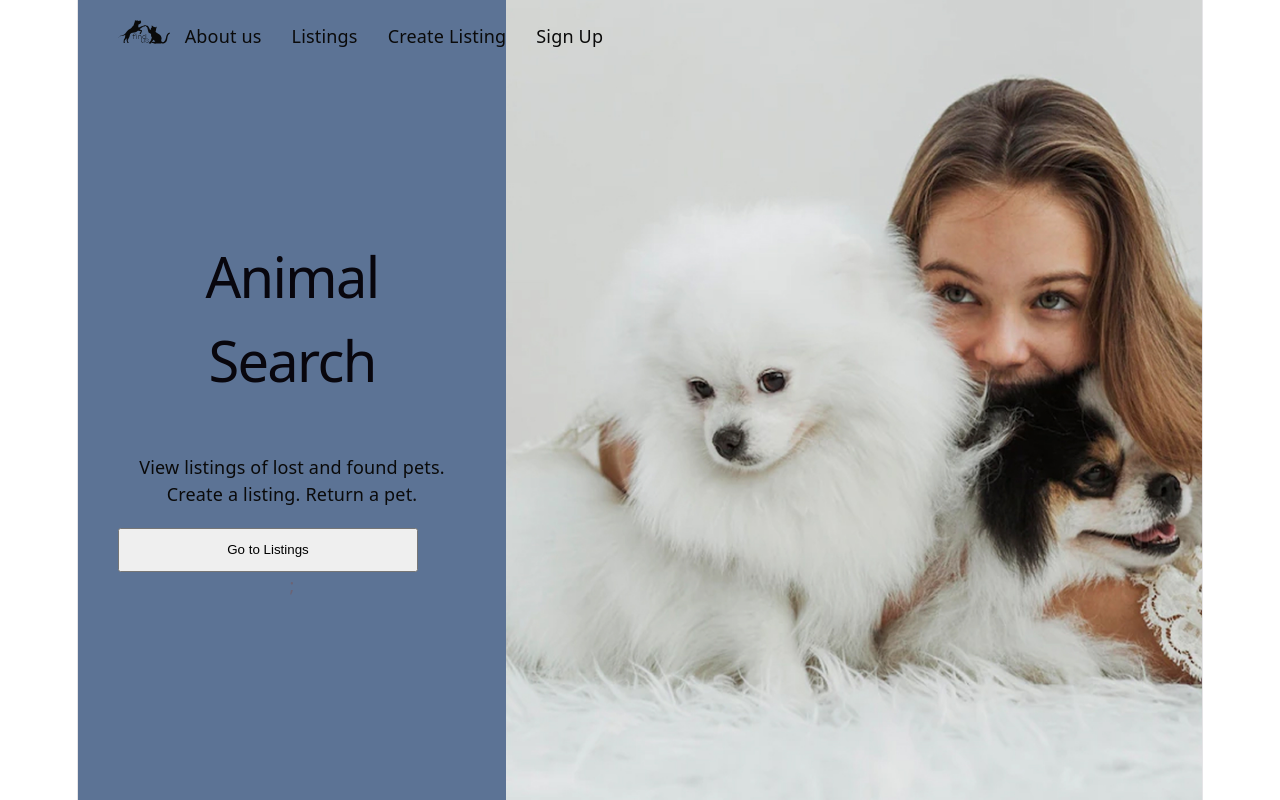
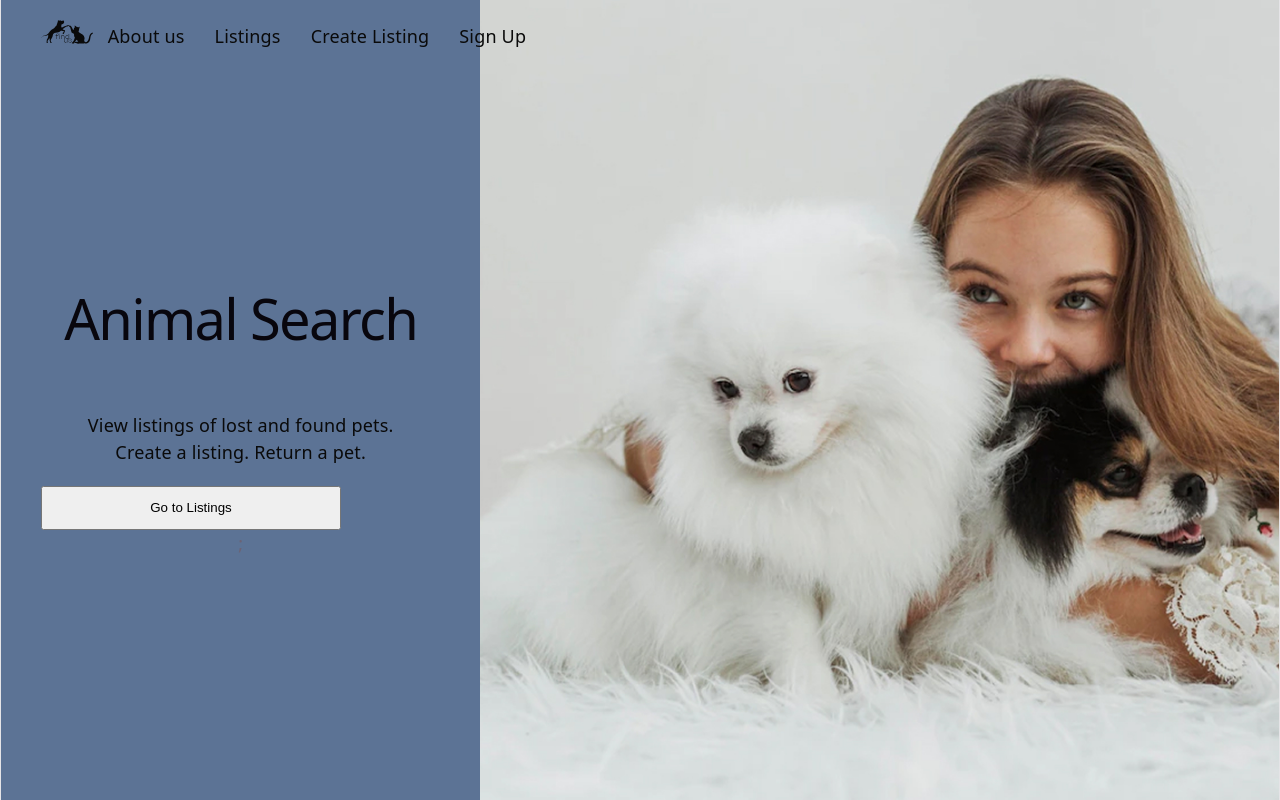
Before and after one commit to liblili/MyReactPetApp, a React (Vite) app: page / in a window 1280 px wide. Shown: the top 800 px of the page. Built offline with nearby package versions, Linux system fonts and the light colour scheme.

Commit message:
footer botom

```diff
--- a/src/App.css
+++ b/src/App.css
@@ -3,6 +3,10 @@
   --secondary: #D9E3F4;
   --black: #0A0A0A;
   --white: #FDFCFC;
+}
+
+#root {
+  min-height: 100vh;
 }
 a {
   text-decoration: none;
@@ -13,3 +17,24 @@
 
     height: 50px;
 }
+
+html, body, #root {
+  height: 100%;
+  margin: 0;
+   min-height: 100%;
+}
+
+.page {
+  min-height: 100vh;
+  display: flex;
+  flex-direction: column;
+}
+
+.content {
+  flex: 1;
+}
+
+footer {
+  margin-top: auto;
+
+}
--- a/src/App.tsx
+++ b/src/App.tsx
@@ -15,18 +15,19 @@
 function App() {
   return (
     <BrowserRouter>
+      <div className="page">
         <Menu />
-
+        <main className="content">
           <Routes>
-
             <Route path="/" element={<Home />} />
             <Route path="/about" element={<About />} />
             <Route path="/contacts" element={<Contacts />} />
             <Route path="/pet/:id" element={<PetDetails />} />
             <Route path="/listing" element={<Listing />} />
           </Routes>
-
+        </main>
         <Footer />
+      </div>
     </BrowserRouter>
   );
 
--- a/src/index.css
+++ b/src/index.css
@@ -51,7 +51,7 @@
 }
 
 #root {
-  width: 1126px;
+  /*width: 1126px;*/
   max-width: 100%;
   margin: 0 auto;
   text-align: center;
```
Lines whose indentation alone changed are shown as unchanged.
